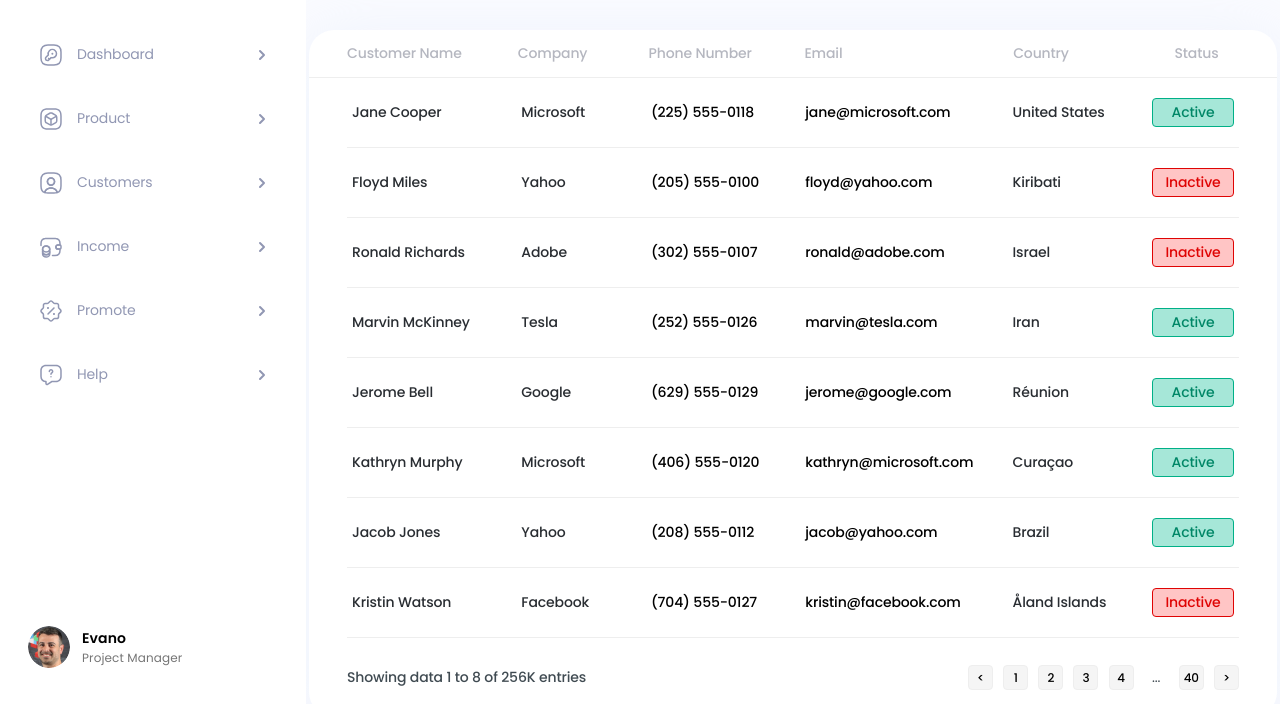
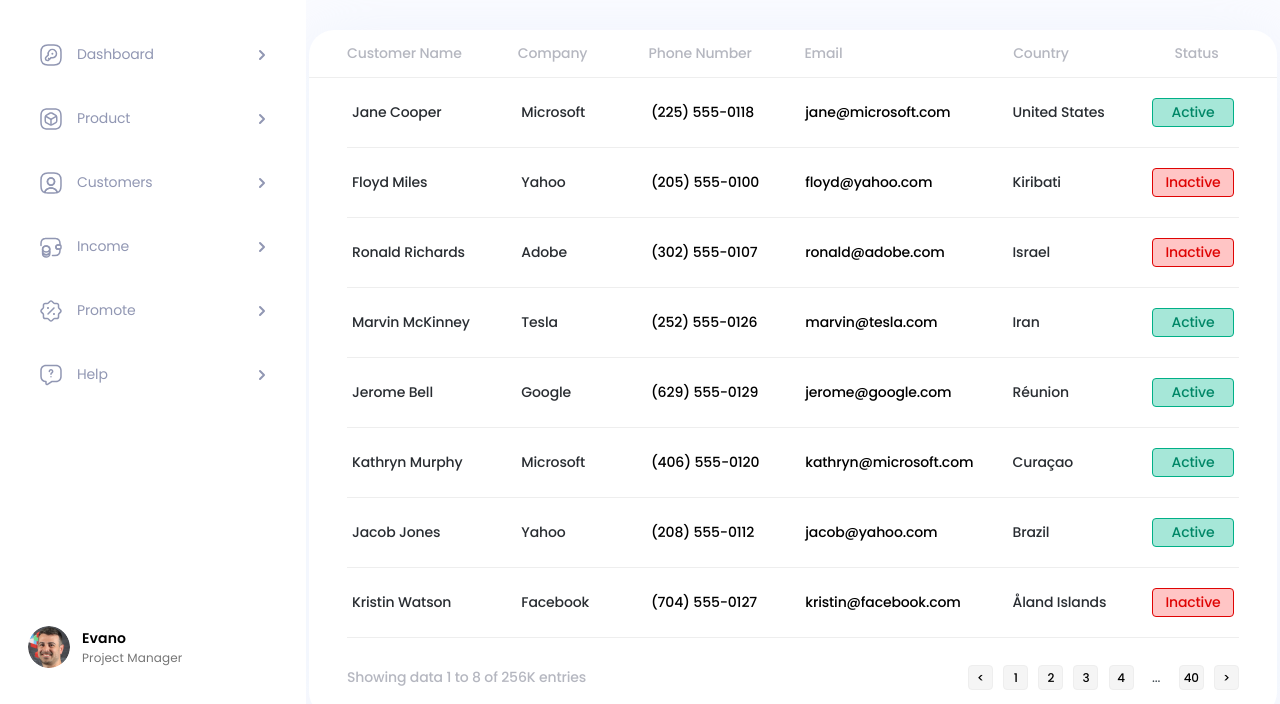
Before and after one commit to internet-unable/internet-unable.github.io, a plain HTML site: page index.html in a window 1280 px wide. Shown: the part 96-800 px from the top of the page. Drawn offline with Linux system fonts and the light colour scheme.

Commit message:
Update index.html
Small color update for table-footer and pagination

```diff
--- a/index.html
+++ b/index.html
@@ -403,9 +403,9 @@
         flex-direction: row;
         justify-content: space-between;
         align-items: center;
-        color: #404b52;
         padding-top: 27px;
         padding-bottom: 27px;
+        color: #b5b7c0;
     }
 
     .pagination {
@@ -415,6 +415,7 @@
         align-items: center;
         column-gap: 10px;
         flex-basis: 271px;
+        color: #404b52;
     }
 
     .pagination__item {
```
